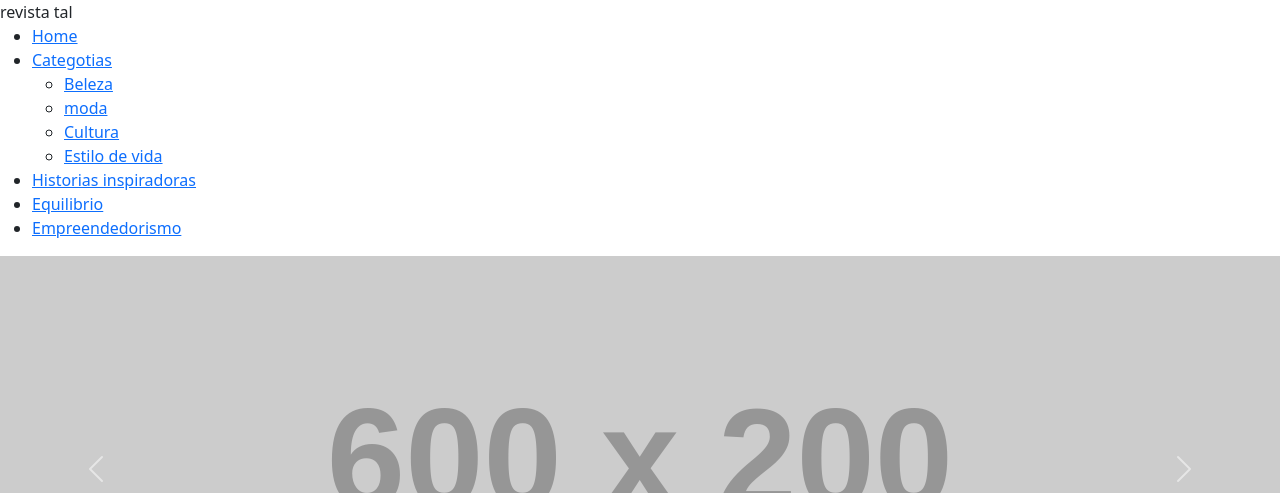
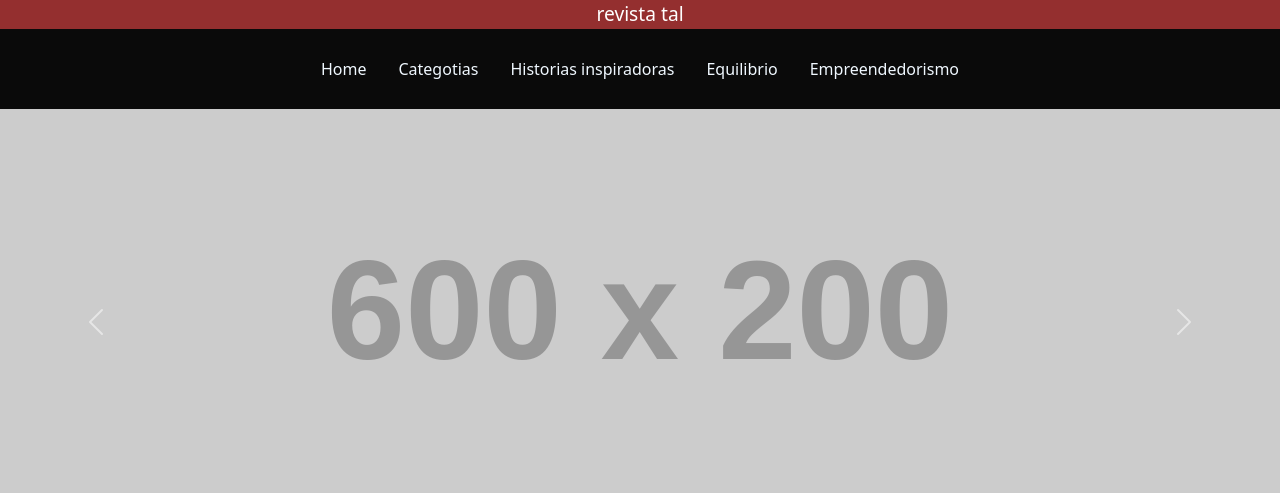
Before and after one commit to Jenyh164/revista, a plain HTML site: page index.html in a window 1280 px wide. Shown: the top 493 px of the page. Drawn offline with nearby package versions, Linux system fonts and the light colour scheme; the site is published under a folder, as on GitHub Pages, so addresses that start at the root find nothing; placeholder pictures from the web are drawn by us.

Commit message:
tirando da pasta

```diff
--- a/index.html
+++ b/index.html
@@ -4,7 +4,7 @@
     <meta charset="UTF-8">
     <meta http-equiv="X-UA-Compatible" content="IE=edge">
     <meta name="viewport" content="width=device-width, initial-scale=1.0">
-    <link rel="stylesheet" href="/estilo/style.css">
+    <link rel="stylesheet" href="style.css">
     <link href="https://cdn.jsdelivr.net/npm/bootstrap@5.3.2/dist/css/bootstrap.min.css" rel="stylesheet" integrity="sha384-T3c6CoIi6uLrA9TneNEoa7RxnatzjcDSCmG1MXxSR1GAsXEV/Dwwykc2MPK8M2HN" crossorigin="anonymous">
 
 </head>
```
Also changed, not shown: style.css (renamed from estilo/style.css).
